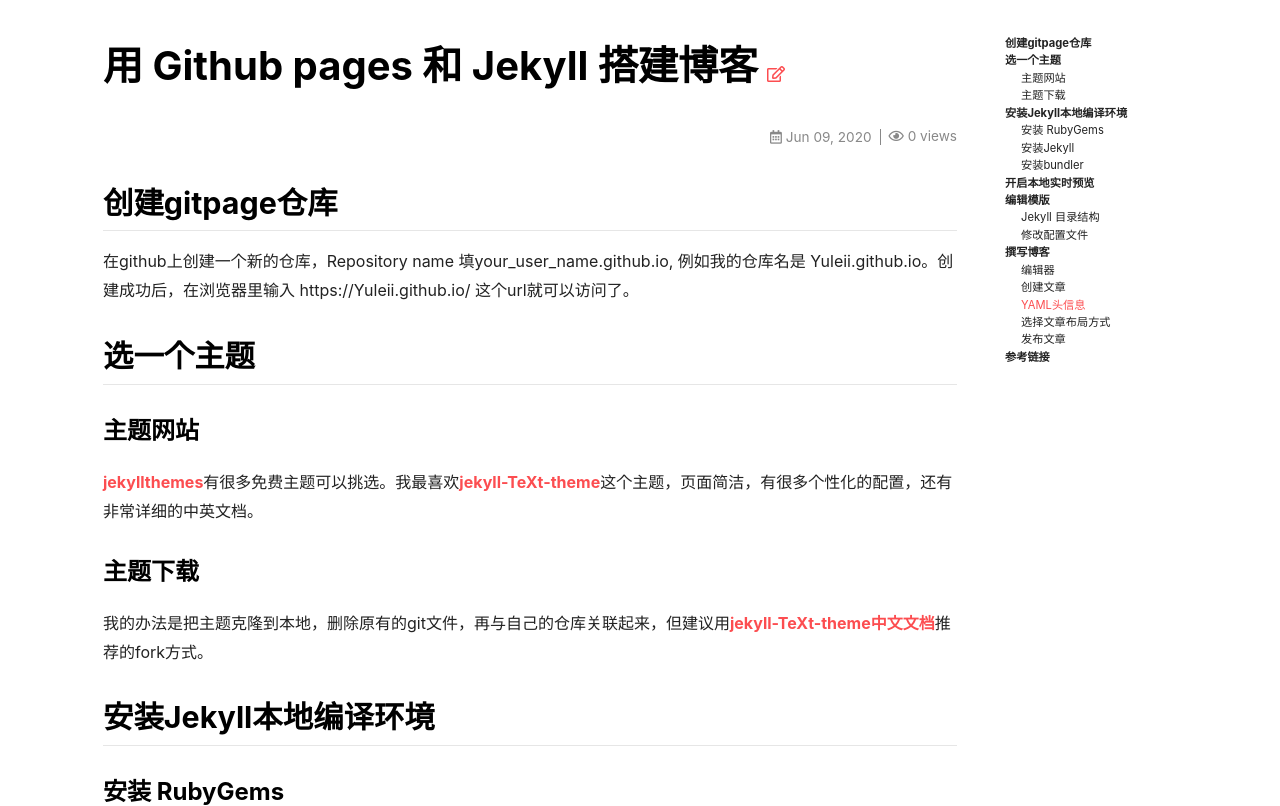
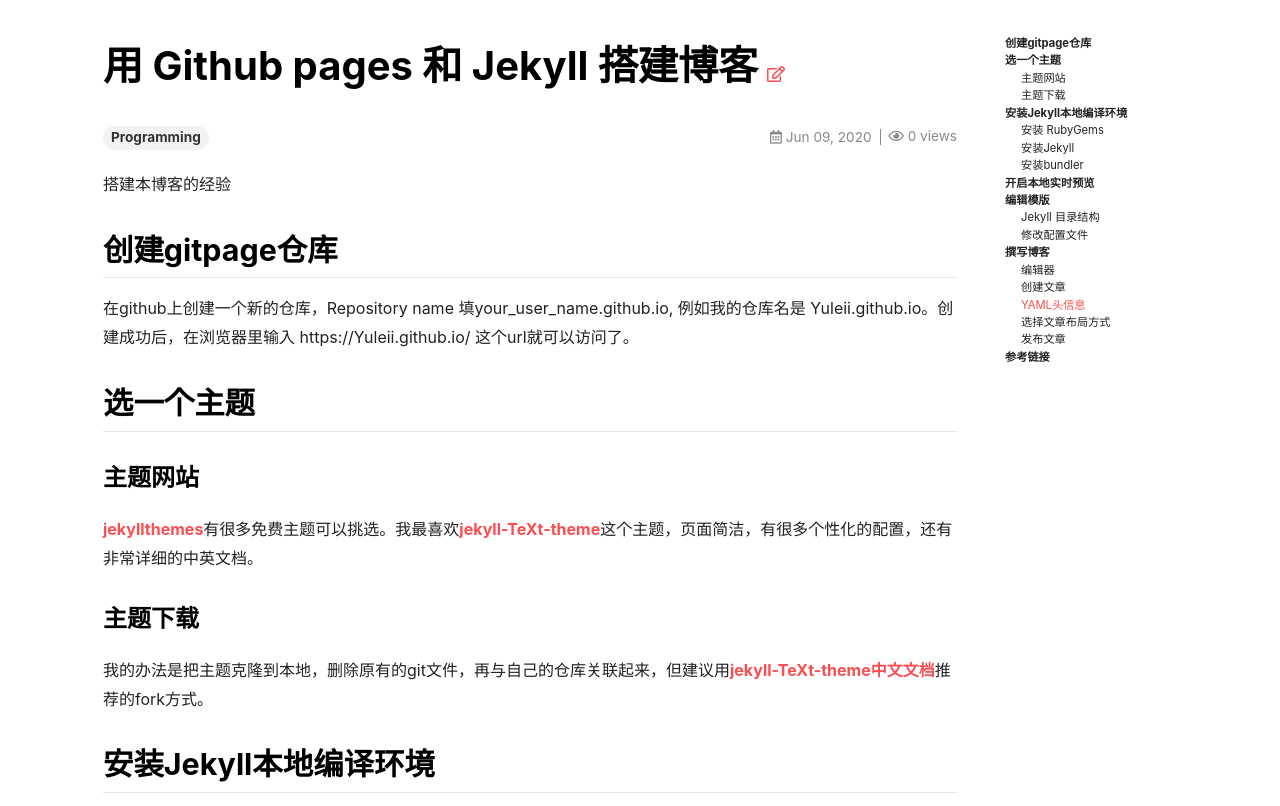
Before and after one commit to Yuleii/Yuleii.github.io, a Jekyll site: the page built from _posts/2020-06-09-build-blog-with-github-pages-and-jekyll.md, in a window 1280 px wide and 900 px high, cut to the strip 94-900 px from the top of the window. Built offline with Jekyll 4.4.1, drawn with Linux system fonts in a browser that asks for light colours; nearby versions of some CDN libraries; comment, search, counter and statistics services are not loaded.

Commit message:
Edit post

```diff
--- a/_posts/2020-06-09-build-blog-with-github-pages-and-jekyll.md
+++ b/_posts/2020-06-09-build-blog-with-github-pages-and-jekyll.md
@@ -1,9 +1,18 @@
 ---
 layout: article
 title: 用 Github pages 和 Jekyll 搭建博客
+key: 20200609
+tags: Programming
 aside:
   toc: true
 ---
+
+
+搭建本博客的经验
+
+<!--more-->
+
+
 ## 创建gitpage仓库
 在github上创建一个新的仓库，Repository name 填your_user_name.github.io, 例如我的仓库名是 Yuleii.github.io。创建成功后，在浏览器里输入 https://Yuleii.github.io/ 这个url就可以访问了。
 
```
